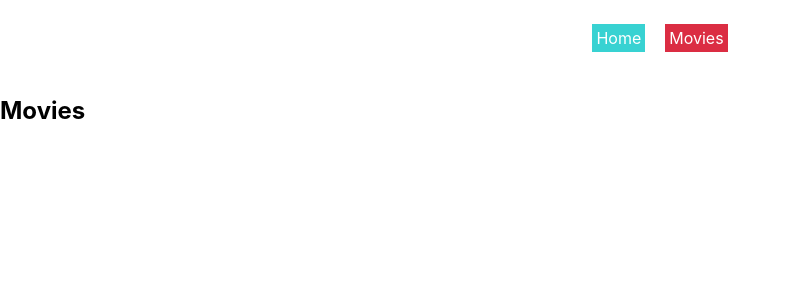
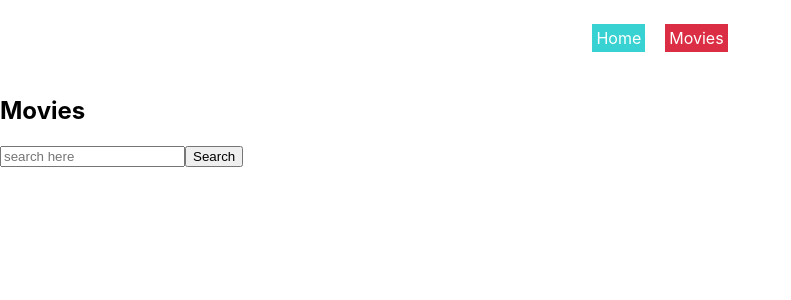
Before and after one commit to YevheniiaVier/goit-react-hw-05-movies, a React (Create React App) app: page /movies in a window 1280 px wide. Shown: the top 300 px of the page, without its empty margins (0-791 px from the left). Built offline with nearby package versions, Linux system fonts and the light colour scheme.

Commit message:
adds searchform initial

```diff
--- a/package.json
+++ b/package.json
@@ -9,6 +9,7 @@
     "@testing-library/user-event": "^13.5.0",
     "axios": "^1.2.5",
     "components": "^0.1.0",
+    "nanoid": "^4.0.0",
     "prop-types": "^15.8.1",
     "react": "^18.1.0",
     "react-dom": "^18.1.0",
--- /dev/null
+++ b/src/UserRoutes.js
@@ -0,0 +1,17 @@
+import { Route, Routes } from 'react-router-dom';
+
+import { HomePage } from 'pages/HomePage/HomePage';
+import { MoviesPage } from 'pages/MoviesPage/MoviesPage';
+import { NotExistingPage } from 'pages/NotExistingPage/NotExistingPage';
+import { MovieCardPage } from 'pages/MovieCardPage/MovieCardPage';
+
+export const UserRoutes = () => {
+  return (
+    <Routes>
+      <Route path="/" element={<HomePage />} />
+      <Route path="/movies" element={<MoviesPage />} />
+      <Route path="/movies/:id" element={<MovieCardPage />} />
+      <Route path="*" element={<NotExistingPage />} />
+    </Routes>
+  );
+};
--- a/src/components/App/App.jsx
+++ b/src/components/App/App.jsx
@@ -1,22 +1,11 @@
-import { Route, Routes } from 'react-router-dom';
-
-import { MainMenu } from 'components/MainNav/MainNav';
-
-import { HomePage } from 'pages/HomePage/HomePage';
-import { MoviesPage } from 'pages/MoviesPage/MoviesPage';
-import { NotExistingPage } from 'pages/NotExistingPage/NotExistingPage';
-import { MovieCardPage } from 'pages/MovieCardPage/MovieCardPage';
+import { MainNav } from 'components/MainNav/MainNav';
+import { UserRoutes } from 'UserRoutes';
 
 export const App = () => {
   return (
     <div>
-      <MainMenu />
-      <Routes>
-        <Route path="/" element={<HomePage />} />
-        <Route path="/movies" element={<MoviesPage />} />
-        <Route path="/movies/:id" element={<MovieCardPage />} />
-        <Route path="*" element={<NotExistingPage />} />
-      </Routes>
+      <MainNav />
+      <UserRoutes />
     </div>
   );
 };
--- a/src/components/MainNav/MainNav.jsx
+++ b/src/components/MainNav/MainNav.jsx
@@ -1,16 +1,15 @@
 import { Box, List, Item, Link } from './MainNav.styled';
+import navItems from './items';
 
-export const MainMenu = () => {
+export const MainNav = () => {
+  const elements = navItems.map(({ id, to, text }) => (
+    <Item key={id}>
+      <Link to={to}>{text}</Link>
+    </Item>
+  ));
   return (
     <Box>
-      <List>
-        <Item>
-          <Link to="/">Home</Link>
-        </Item>
-        <Item>
-          <Link to="/movies">Movies</Link>
-        </Item>
-      </List>
+      <List>{elements}</List>
     </Box>
   );
 };
--- /dev/null
+++ b/src/components/MainNav/items.js
@@ -0,0 +1,16 @@
+import { nanoid } from 'nanoid';
+
+const navItems = [
+  {
+    id: nanoid(),
+    to: '/',
+    text: 'Home',
+  },
+  {
+    id: nanoid(),
+    to: '/movies',
+    text: 'Movies',
+  },
+];
+
+export default navItems;
--- /dev/null
+++ b/src/components/MovieSearchForm/MovieSearchForm.jsx
@@ -0,0 +1,29 @@
+import { useState } from 'react';
+import { SearchForm, Field, SearchBtn } from './MovieSearchForm.styled';
+
+export const MovieSearchForm = ({ onSubmit }) => {
+  const [searchQuery, setSearchQuery] = useState('');
+
+  const handleChange = ({ target }) => {
+    const { value } = target;
+    setSearchQuery(value);
+  };
+
+  const handleSubmit = e => {
+    e.preventDefault();
+    onSubmit(searchQuery);
+    setSearchQuery('');
+  };
+  return (
+    <SearchForm onSubmit={handleSubmit}>
+      <Field
+        name="searchQuery"
+        value={searchQuery}
+        onChange={handleChange}
+        placeholder="search here"
+        required
+      ></Field>
+      <SearchBtn type="submit">Search</SearchBtn>
+    </SearchForm>
+  );
+};
--- /dev/null
+++ b/src/components/MovieSearchForm/MovieSearchForm.styled.js
@@ -0,0 +1,5 @@
+import styled from 'styled-components';
+
+export const SearchForm = styled.form``;
+export const Field = styled.input``;
+export const SearchBtn = styled.button``;
--- a/src/pages/MovieCardPage/MovieCardPage.jsx
+++ b/src/pages/MovieCardPage/MovieCardPage.jsx
@@ -1,7 +1,7 @@
-import { useParams } from 'react-router-dom';
+import { useParams, useNavigate } from 'react-router-dom';
 import { useState, useEffect } from 'react';
 import { getMovieCard } from 'services/movies-api';
-import { Box, Title } from './MovieCardPage.styled';
+import { Box, Title, GoBackBtn } from './MovieCardPage.styled';
 
 export const MovieCardPage = () => {
   const [movieCard, setMovieCard] = useState({});
@@ -9,6 +9,8 @@ export const MovieCardPage = () => {
   const [error, setError] = useState(null);
 
   const { id } = useParams();
+  const navigate = useNavigate();
+  const goBack = () => navigate(-1);
 
   useEffect(() => {
     const fetchMovieCard = async () => {
@@ -25,9 +27,13 @@ export const MovieCardPage = () => {
     fetchMovieCard();
     console.log('fetchCard');
   }, [id]);
+
   const { title } = movieCard;
   return (
     <Box>
+      <GoBackBtn type="button" onClick={goBack}>
+        Go back
+      </GoBackBtn>
       <Title>{title}</Title>
     </Box>
   );
--- a/src/pages/MovieCardPage/MovieCardPage.styled.js
+++ b/src/pages/MovieCardPage/MovieCardPage.styled.js
@@ -2,3 +2,5 @@ import styled from 'styled-components';
 
 export const Box = styled.div``;
 export const Title = styled.h2``;
+
+export const GoBackBtn = styled.button``;
--- a/src/pages/MoviesPage/MoviesPage.jsx
+++ b/src/pages/MoviesPage/MoviesPage.jsx
@@ -1,9 +1,11 @@
 import { Box, Title } from './MoviesPage.styled';
+import { MovieSearchForm } from 'components/MovieSearchForm/MovieSearchForm';
 
 export const MoviesPage = () => {
   return (
     <Box>
       <Title>Movies</Title>
+      <MovieSearchForm />
     </Box>
   );
 };
```
Also changed, not shown: 1 other file (tests, documents, lock files or other folders).
